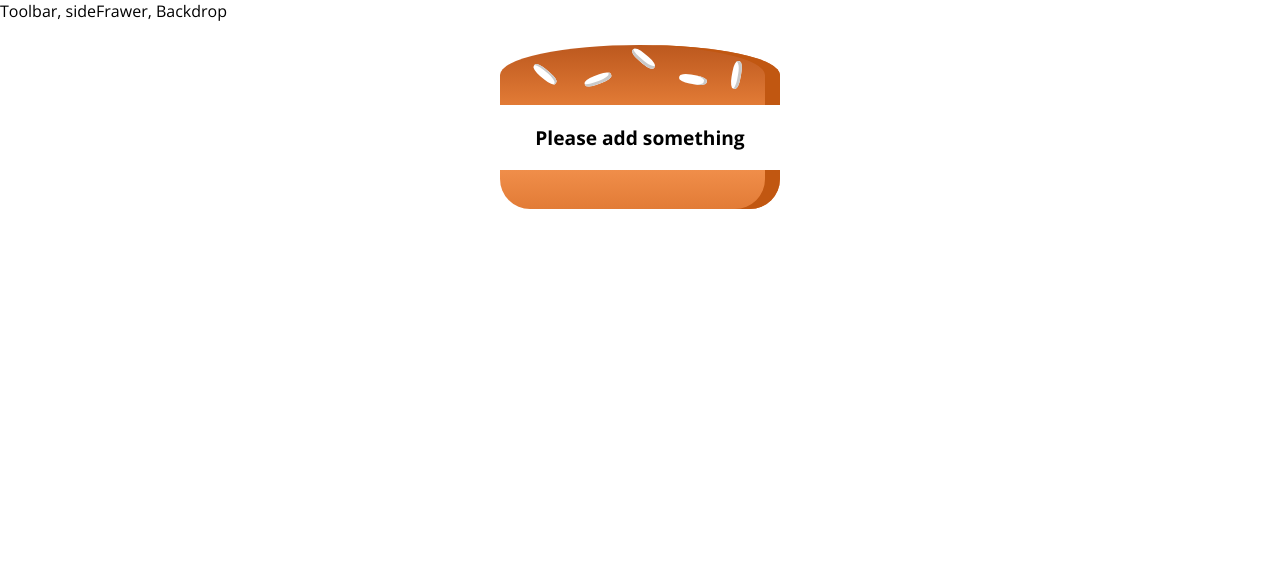
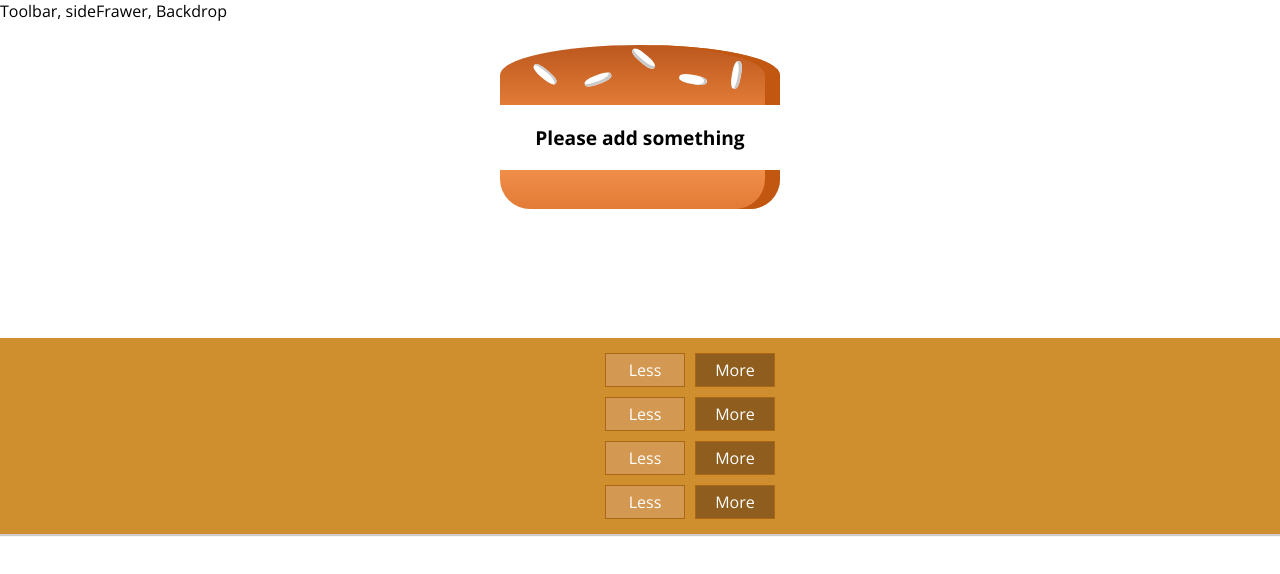
Before and after one commit to momtysamby/BurgerBuilder, a React app: page / in a window 1280 px wide. Shown: the top 574 px of the page. Built offline with nearby package versions, Linux system fonts and the light colour scheme.

Commit message:
Lecture 132

```diff
--- /dev/null
+++ b/src/components/Burger/BuildControls/BuildControl/BuildControl.css
@@ -0,0 +1,56 @@
+.BuildControl {
+    display: flex;
+    justify-content: space-between;
+    align-items: center;
+    margin: 5px 0;
+}
+
+.BuildControl button {
+    display: block;
+    font: inherit;
+    padding: 5px;
+    margin: 0 5px;
+    width: 80px;
+    border: 1px solid #AA6817;
+    cursor: pointer;
+    outline: none;
+}
+
+.BuildControl button:disabled {
+    background-color: #AC9980;
+    border: 1px solid #7E7365;
+    color: #ccc;
+    cursor: default;
+}
+
+.BuildControl button:hover:disabled {
+    background-color: #AC9980;
+    color: #ccc;
+    cursor: not-allowed;
+}
+
+.Label {
+    padding: 10px;
+    font-weight: bold;
+    width: 80px;
+}
+
+.BuildControl .Less {
+    background-color: #D39952;
+    color: white;
+}
+
+.BuildControl .More {
+    background-color: #8F5E1E;
+    color: white;
+}
+
+.BuildControl .Less:hover, .BuildControl .Less:active {
+    background-color: #DAA972;
+    color: white;
+}
+
+.BuildControl .More:hover,.BuildControl .More:active {
+    background-color: #99703F;
+    color: white;
+}
--- /dev/null
+++ b/src/components/Burger/BuildControls/BuildControl/BuildControl.js
@@ -0,0 +1,12 @@
+import React from 'react'
+import classes from './BuildControl.css'
+
+const buildControl = (props) => (
+    <div className={classes.BuildControl}>
+        <div className={classes.Label}>{props.label}</div>
+        <button className={classes.Less}>Less</button>
+        <button className={classes.More}>More</button>
+    </div>
+)
+
+export default buildControl
--- /dev/null
+++ b/src/components/Burger/BuildControls/BuildControls.css
@@ -0,0 +1,10 @@
+.BuildControls{
+    width: 100%;
+    background-color: #CF8F2E;
+    display: flex;
+    flex-flow: column;
+    align-items: center;
+    box-shadow: 0 2px 1px #ccc;
+    margin: auto;
+    padding: 10px 0;
+}
--- /dev/null
+++ b/src/components/Burger/BuildControls/BuildControls.js
@@ -0,0 +1,20 @@
+import React from 'react'
+import classes from './BuildControls.css'
+import BuildControl from './BuildControl/BuildControl'
+
+const controls = [
+    { label: 'Salad', type: 'salad'},
+    { label: 'Bacon', type: 'bacon'},
+    { label: 'Cheese', type: 'cheese'},
+    { label: 'Meat', type: 'meat'},
+]
+
+const buildControls = (props) => (
+    <div className={classes.BuildControls}>
+        { controls.map(ctrl => (
+            <BuildControl key={ctrl.label} key={ctrl.key}/>
+        ))}
+    </div>
+)
+
+export default buildControls
--- a/src/containers/BurgerBuilder/BurgerBuilder.js
+++ b/src/containers/BurgerBuilder/BurgerBuilder.js
@@ -1,5 +1,6 @@
 import React, { Component } from 'react'
 import Burger from '../../components/Burger/Burger'
+import BuildControls from '../../components/Burger/BuildControls/BuildControls'
 
 class BurgerBuilder extends Component{
     state = {
@@ -15,6 +16,7 @@
         return(
             <React.Fragment>
                 <Burger ingredients={this.state.ingredients}/>
+                <BuildControls />
             </React.Fragment>
         )
     }
```
